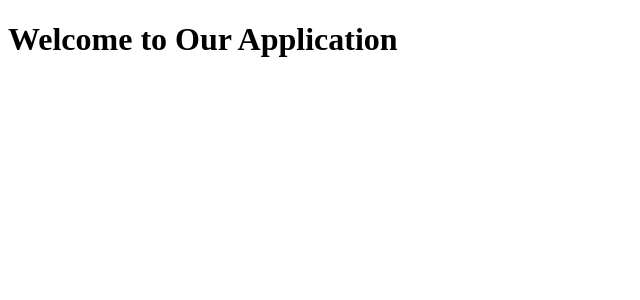
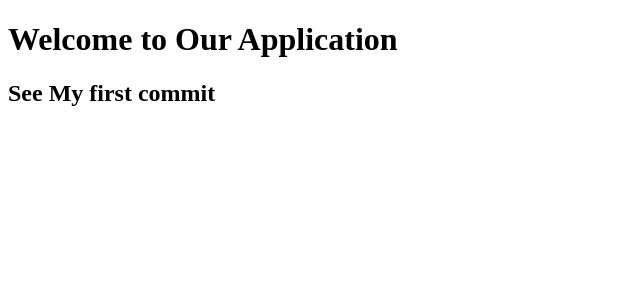
Before and after one commit to mtmonir/angulargenericfe, an Angular app: page / in a window 1280 px wide. Shown: the top 300 px of the page, without its empty margins (0-640 px from the left). Built offline with nearby package versions, Linux system fonts and the light colour scheme.

Commit message:
git to aws setup check

```diff
--- a/src/app/app.component.html
+++ b/src/app/app.component.html
@@ -1,2 +1,3 @@
 <h1>Welcome to Our Application</h1>
+<h2>See My first commit</h2>
 <router-outlet></router-outlet>
```
